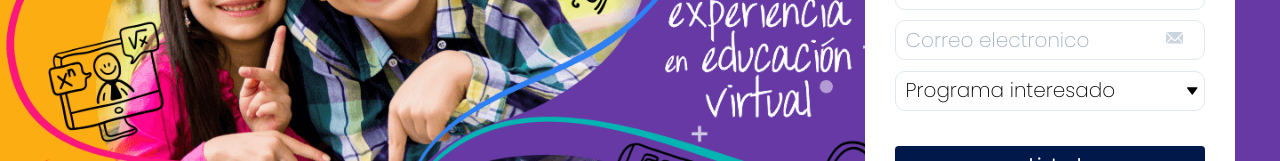
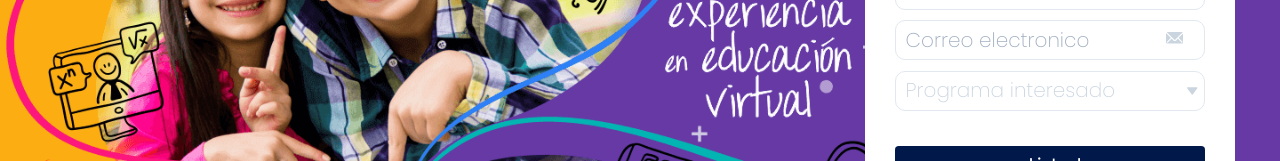
Before and after one commit to skolmi/nextjs-app-client, a Next.js app: page / in a window 1280 px wide. Shown: the part 340-501 px from the top of the page. Built offline with nearby package versions, Linux system fonts and the light colour scheme.

Commit message:
Style DropDown

```diff
--- a/components/FormContact/index.js
+++ b/components/FormContact/index.js
@@ -101,6 +101,7 @@ export default function FormContact() {
              </InputGroup>
              </Stack>
                 <Select
+                    className={style.SelectContainer}
                     isInvalid={!option && isError}
                     borderRadius={'10px'}
                     h='40px'
@@ -109,9 +110,10 @@ export default function FormContact() {
                    icon={ <TriangleDownIcon  />}
                     name='options'
                     placeholder='Programa interesado'
+                    color={'gray.300'}
                     onChange={(e) => setOption(e.target.value)}
                 >
-                    <option>Preescolar</option>
+                    <option >Preescolar</option>
                     <option>Primaria</option>
                     <option>Bachillerato</option>
                     <option>Adultos</option>
--- a/components/FormContact/style.module.css
+++ b/components/FormContact/style.module.css
@@ -19,6 +19,9 @@
     font-size: 1.8rem;
     font-weight: 600;
 }
+.SelectContainer option{
+    color: black;
+}
 
 @media(max-width: 1000px) {
     .form_container {
```
